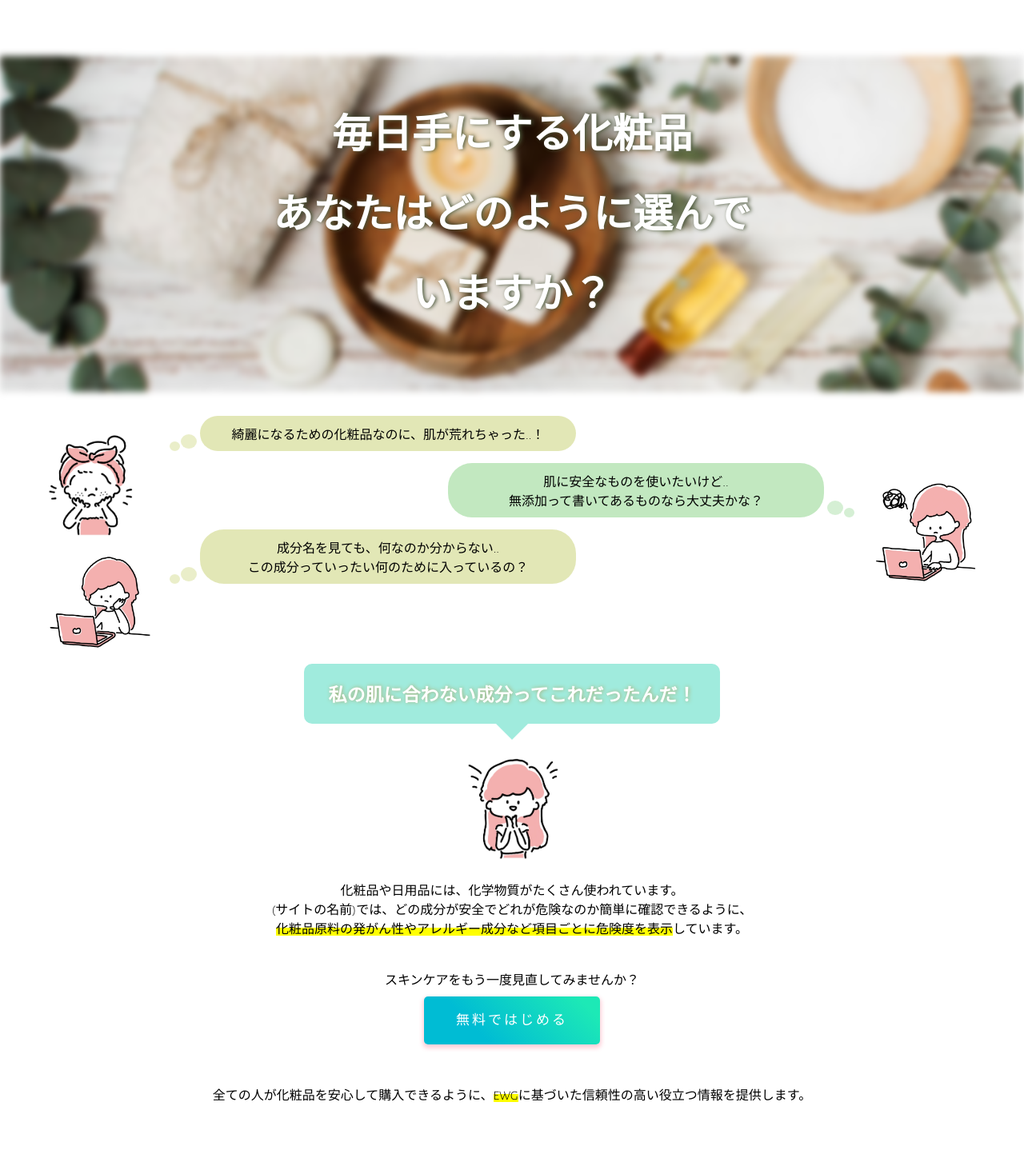
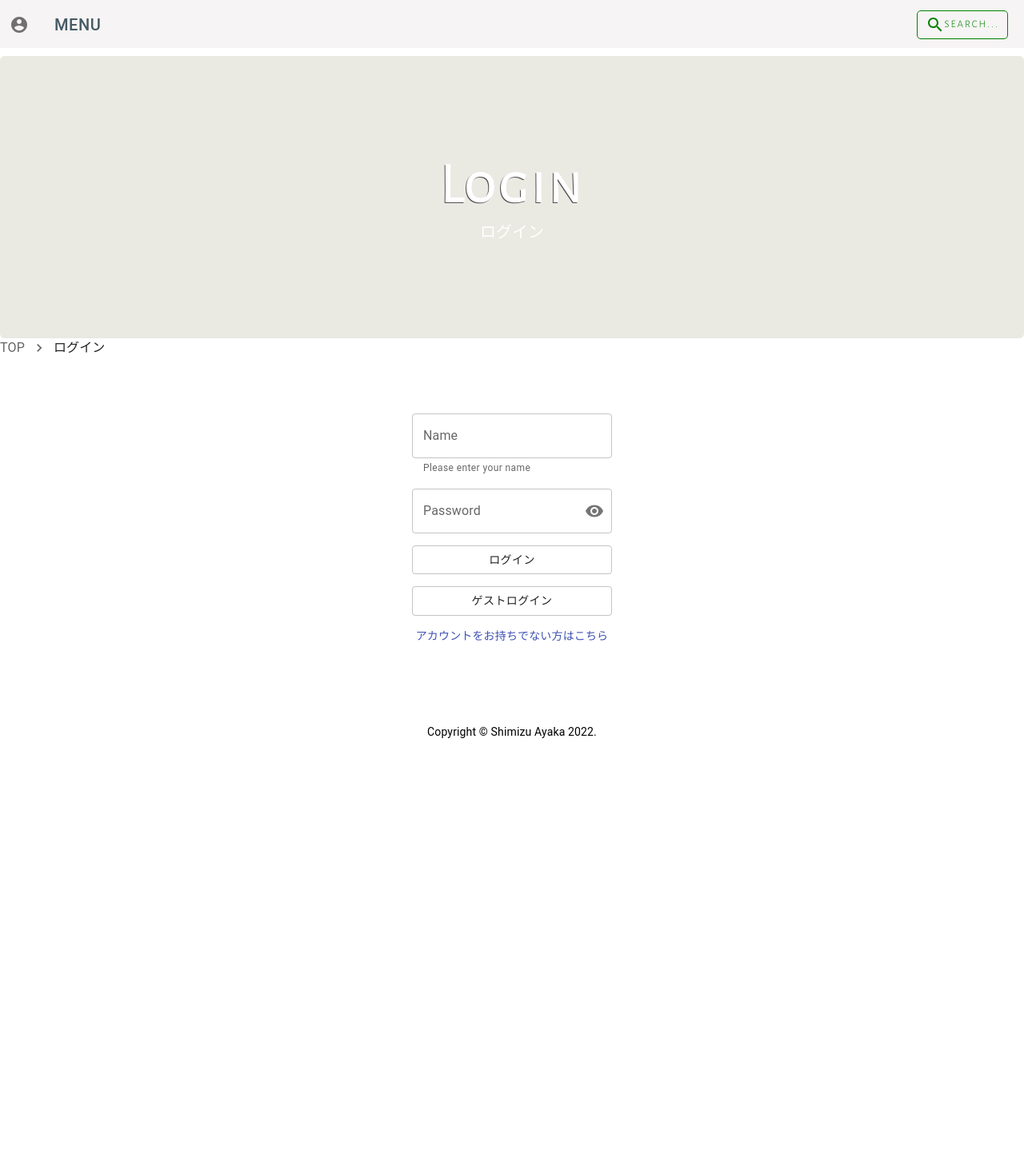
Before and after one commit to shimizu0623/cosmetic_app, a React (Create React App) app in the folder frontend/: page /login in a window 1280 px wide. Shown: the top 1448 px of the page at 80% size. After the commit the page ends 955 px from the top, so only its background shows below. Built offline with nearby package versions, Linux system fonts and the light colour scheme.

Commit message:
LoginBtnをコンポーネント化

```diff
--- a/frontend/src/App.jsx
+++ b/frontend/src/App.jsx
@@ -4,6 +4,7 @@ import { Footer } from './components/footer';
 import { TopPage } from './components/topPage';
 import { EWG } from './components/aboutEWG';
 import { LoginPage } from './components/loginPage';
+import { Outlet } from "react-router-dom";
 
 import './style.css'
 import './img/Whiteday2020-09.JPG';
@@ -27,21 +28,25 @@ const App = () =>{
   return (
     <>
 
-      {/* <Header
+      <Header
         onClickMenu={onClickMenu}
         onClickSearch={onClickSearch}
-      /> */}
+      />
+
+      <Outlet />
       {/* <LoginPage /> */}
 
 
-      <TopPage
+      {/* <TopPage
         webName={webName}
       />
 
 
       <EWG
         webName={webName}
-      />
+      /> */}
+
+
 
       <Footer />
 
--- a/frontend/src/components/aboutEWG.jsx
+++ b/frontend/src/components/aboutEWG.jsx
@@ -1,7 +1,5 @@
 import React from 'react';
-import Button from '@mui/material/Button';
-import { makeStyles } from '@material-ui/core/styles';
-
+import { LoginBtn } from './loginBtn';
 
 import EWGLogo from "../img/EWG-logo.jpeg"
 import Level from "../img/level.PNG"
@@ -11,21 +9,8 @@ import ModerateHazard from "../img/level_ModerateHazard.PNG"
 import HighHazard from "../img/level_HighHazard.PNG"
 
 
-const useStyles = makeStyles({
-  root: {
-    background: 'linear-gradient(45deg, #00bcd4 30%, #1de9b6 90%)',
-    border: 0,
-    borderRadius: 3,
-    boxShadow: '0 3px 5px 2px rgba(255, 105, 135, .3)',
-    height: 60,
-    padding: '0 30px',
-  },
-});
-
-
 export const EWG = (props) => {
     const {webName} = props;
-    const classes = useStyles();
 
 
     return(
@@ -49,24 +34,26 @@ export const EWG = (props) => {
             <img src={Hazard} id="Hazard_img"  alt="Hazard_img" />
             <p>EWG等級は、数字が低ければ低いほど有害性の低い安全な成分となっています。</p>
             <p>つまり、<span>1が最も安全で、10が最も危険</span>ということをを示しています。</p>
-              <div className='level_Hazard'>
+                <div className='level_LowHazard'>
                   <img src={LowHazard} id="LowHazard_img"  alt="LowHazard_img" />
                   <p>1~2等級 → 有害性が低い成分（緑色）</p>
+                </div>
+                <div className='level_ModerateHazard'>
                   <img src={ModerateHazard} id="ModerateHazard_img"  alt="ModerateHazard_img" />
                   <p>3~6等級 → 有害性が普通の成分（黄色）</p>
+                </div>
+                <div className='level_HighHazard'>
                   <img src={HighHazard} id="HighHazard_img"  alt="HighHazard_img" />
                   <p>7~10等級 → 有害性が高い成分（赤色）</p>
                 </div>
             <p>「EWG Green等級」は、1~2等級の安全性が高い等級のことです。</p>
             <p>{webName}では、EWG等級を表示し、消費者の皆様がより安心安全に製品を選ぶことができるようにサポート致します。</p>
 
-            <div className='loginBtn'>
-              <Button className={classes.root}>無料ではじめる</Button>
+            <div className='LoginBtn'>
+            <LoginBtn />
             </div>
 
-
         </div>
-
         </>
     )
 }
--- /dev/null
+++ b/frontend/src/components/loginBtn.jsx
@@ -0,0 +1,37 @@
+import React from 'react';
+import Button from '@mui/material/Button';
+import { makeStyles } from '@material-ui/core/styles';
+import { Link as RouterLink } from "react-router-dom";
+
+
+const useStyles = makeStyles({
+  root: {
+    fontSize: '17px',
+    color: 'white',
+    letterSpacing: '3px',
+    margin: '10px auto',
+    padding: '10px 40px',
+    height: 60,
+    maxWidth: '300px',
+    background: 'linear-gradient(45deg, #00bcd4 30%, #1de9b6 90%)',
+    border: 0,
+    borderRadius: 5,
+    boxShadow: '0 3px 5px 2px rgba(255, 105, 135, .3)',
+  },
+});
+
+export const LoginBtn = () => {
+    const classes = useStyles();
+
+
+    return(
+        <>
+            <Button
+              className={classes.root}
+              component={RouterLink}
+              to="/login">
+            無料ではじめる
+            </Button>
+        </>
+    )
+}
--- a/frontend/src/components/loginPage.jsx
+++ b/frontend/src/components/loginPage.jsx
@@ -8,8 +8,26 @@ import InputAdornment from '@mui/material/InputAdornment';
 import FormControl from '@mui/material/FormControl';
 import Visibility from '@mui/icons-material/Visibility';
 import VisibilityOff from '@mui/icons-material/VisibilityOff';
+import { Button } from "@material-ui/core";
+import Breadcrumbs from '@mui/material/Breadcrumbs';
+import Typography from '@mui/material/Typography';
+import Stack from '@mui/material/Stack';
+import NavigateNextIcon from '@mui/icons-material/NavigateNext';
+import Link from '@material-ui/core/Link';
+import { Link as RouterLink } from "react-router-dom";
+
+
 
 export const LoginPage = () => {
+
+    const breadcrumbs = [
+      <Link underline="hover" key="1" color="inherit" component={RouterLink} to='/'>
+        TOP
+      </Link>,
+      <Typography key="2" color="text.primary">
+      ログイン
+      </Typography>,
+    ];
 
     const [values, setValues] = React.useState({
         amount: '',
@@ -36,13 +54,34 @@ export const LoginPage = () => {
 
       const formStyle = {
           width:'250px',
-          marginBottom:'20px',
+          marginBottom:'15px',
+      }
+
+      const styleLoginForm = {
+        margin: '70px auto',
+
       }
 
 
     return(
     <>
-    <div className='loginForm'>
+
+    <section className='PageTop'>
+      <h1>Login</h1>
+      <p>ログイン</p>
+    </section>
+
+    <Stack spacing={2} >
+      <Breadcrumbs
+      separator={<NavigateNextIcon fontSize="small" />}
+      aria-label="breadcrumb"
+      className='StyleLink'
+      >
+      {breadcrumbs}
+      </Breadcrumbs>
+    </Stack>
+
+    <div className='LoginForm' style={styleLoginForm}>
         <Box>
         <TextField
             style={formStyle}
@@ -73,14 +112,34 @@ export const LoginPage = () => {
             label="Password"
           />
         </FormControl>
-        {/* <Box>
-        <TextField
-            style={formStyle}
-            helperText="Please enter your name"
-            id="demo-helper-text-aligned"
-            label="birth"
-        />
-        </Box> */}
+        <Box>
+        <Button
+          style={formStyle}
+          variant="outlined"
+          to="/sign-in"
+        >
+          ログイン
+        </Button>
+        </Box>
+        <Box>
+        <Button
+          style={formStyle}
+          variant="outlined"
+          to="/sign-in"
+        >
+          ゲストログイン
+        </Button>
+        </Box>
+        <Link
+        component="button"
+        variant="body2"
+        onClick={() => {
+          console.info("I'm a button.");
+        }}
+        >
+        アカウントをお持ちでない方はこちら
+        </Link>
+
     </div>
     </>
     )
--- a/frontend/src/components/topPage.jsx
+++ b/frontend/src/components/topPage.jsx
@@ -1,26 +1,17 @@
 import React from 'react';
-import Button from '@mui/material/Button';
-import { makeStyles } from '@material-ui/core/styles';
+import { LoginBtn } from './loginBtn';
+
 import trouble_face_img from '../img/trouble_face.jpg';
 import thinking_img from '../img/thinking.jpg';
 import use_pc_img from '../img/use_pc.jpg';
 import smile_img from '../img/smile.jpg';
+import { EWG } from "./aboutEWG";
 
-const useStyles = makeStyles({
-    root: {
-      background: 'linear-gradient(45deg, #00bcd4 30%, #1de9b6 90%)',
-      border: 0,
-      borderRadius: 3,
-      boxShadow: '0 3px 5px 2px rgba(255, 105, 135, .3)',
-      height: 60,
-      padding: '0 30px',
-    },
-  });
+
 
 
 export const TopPage = (props) => {
     const {webName} = props;
-    const classes = useStyles();
 
 
     return(
@@ -47,23 +38,19 @@ export const TopPage = (props) => {
                     <p>この成分っていったい何のために入っているの？</p>
                 </div>
                     <h3>私の肌に合わない成分ってこれだったんだ！</h3>
-                    <div className='triangle'></div>
+                    <div className='Triangle'></div>
                     <img src={smile_img} id='smile_img' alt="smile_img" />
-            <div className=''>
+            <div>
                 <p>化粧品や日用品には、化学物質がたくさん使われています。</p>
                 <p>{webName}では、どの成分が安全でどれが危険なのか簡単に確認できるように、</p>
                 <p><span>化粧品原料の発がん性やアレルギー成分など項目ごとに危険度を表示</span>しています。</p>
+                <p>スキンケアをもう一度見直してみませんか？</p>
             </div>
-            <div className='loginBtn' >
-                <p>スキンケアをもう一度見直してみませんか？</p>
-                <Button className={classes.root}>無料ではじめる</Button>
-            </div>
+                <LoginBtn />
                 <p>全ての人が化粧品を安心して購入できるように、<span>EWG</span>に基づいた信頼性の高い役立つ情報を提供します。</p>
         </div>
 
-        {/* 成分ページ完成したら、ここにイメージ写真をいれる */}
-
-
+        <EWG />
 
         </>
     );
--- a/frontend/src/index.js
+++ b/frontend/src/index.js
@@ -1,7 +1,9 @@
 import React from 'react';
 import ReactDom from 'react-dom';
 import App from "./App";
-import {LoginPage} from "./components/loginPage";
+import { TopPage } from "./components/topPage";
+import { EWG } from "./components/aboutEWG";
+import { LoginPage } from "./components/loginPage";
 
 import {
   BrowserRouter,
@@ -15,6 +17,19 @@ ReactDom.render(
       <Routes>
         <Route path='/' element={<App />}>
           <Route
+              path='/'
+              element={<TopPage />}
+              // element={<EWG />}
+            />
+          <Route
+              path='/login'
+              element={<LoginPage />}
+            />
+          <Route
+              path='/login'
+              element={<LoginPage />}
+            />
+          <Route
               path='/login'
               element={<LoginPage />}
             />
--- a/frontend/src/style.css
+++ b/frontend/src/style.css
@@ -1,3 +1,15 @@
+@media screen and (max-width: 959px) {
+  /* 959px以下に適用されるCSS（タブレット用） */
+  body {
+  }
+}
+@media screen and (max-width: 480px) {
+  /* 480px以下に適用されるCSS（スマホ用） */
+  .PageTop {
+    width: 200px;
+  }
+}
+
 body {
   user-select: none;
   margin: auto;
@@ -25,8 +37,22 @@ header {
   color: green;
 }
 
+/* .LoginBtn button {
+  font-size: 17px;
+  color: white;
+  letter-spacing: 3px;
+  margin: 10px auto;
+  padding: 10px 40px;
+  height: 60;
+  max-width: 300px;
+  background: linear-gradient(45deg #00bcd4 30% #1de9b6 90%);
+  border: 0;
+  border-radius: 5;
+  box-shadow: 0 3px 5px 2px rgba(255 105 135 0.3);
+} */
+
 .header_search button:hover,
-.loginBtn button:hover {
+.LoginBtn button:hover {
   border-color: green;
   background-color: rgba(205, 226, 168, 0.612);
 }
@@ -42,22 +68,30 @@ header {
   line-height: 60px;
 }
 
-.loginBtn {
-  margin: 40px 0;
+.PageTop {
+  background-color: rgba(225, 224, 213, 0.694);
+  max-width: 1400px;
+  margin: 70px auto 0;
+  padding: 120px 1px;
+  border-radius: 6px;
 }
 
-.loginBtn button {
+.PageTop h1 {
   color: white;
-  letter-spacing: 3px;
-  padding: 10px 40px;
-  border-radius: 5px;
-  max-width: 300px;
-  margin: 10px auto;
-  font-size: 17px;
+  font-size: 70px;
+  text-shadow: -1px 1px 0 rgb(81, 78, 78);
+  letter-spacing: 4px;
+  font-weight: bold;
+  margin: 0 auto;
 }
 
-img {
-  margin: 20px auto;
+.PageTop p {
+  color: white;
+  font-size: 20px;
+}
+
+.StyleLink {
+  margin: 10px auto 0 10px;
 }
 
 .topImage {
@@ -86,27 +120,48 @@ img {
 #smile_img {
   height: 130px;
   width: auto;
-  margin-top: 0;
+  margin: 0 0 20px 0;
 }
 
 #EWGlevel_img {
-  height: 50px;
+  height: 90px;
   width: auto;
   margin: 10px 0;
 }
 
 #EWG-logo_img {
-  height: 120px;
+  height: 160px;
   width: auto;
   margin: 0;
 }
-#Hazard_img,
+
+#Hazard_img {
+  height: 90px;
+  width: auto;
+  margin: 0;
+}
+
 #LowHazard_img,
 #ModerateHazard_img,
 #HighHazard_img {
-  height: 80px;
+  display: inline-block;
+  height: 90px;
   width: auto;
-  margin: 0;
+  margin: 0px auto;
+  vertical-align: bottom;
+}
+
+.level_LowHazard p,
+.level_ModerateHazard p,
+.level_HighHazard p {
+  display: inline-block;
+  line-height: 70px;
+  padding-left: 20px;
+}
+.level_LowHazard,
+.level_ModerateHazard,
+.level_HighHazard {
+  margin: 10px;
 }
 
 .balloonLeft {
@@ -175,6 +230,11 @@ img {
   margin: 50px auto;
 }
 
+.topMain p {
+  margin: 0;
+  padding: 0;
+}
+
 .topIconLeft {
   position: absolute;
   left: -200px;
@@ -185,10 +245,6 @@ img {
   position: absolute;
   right: -200px;
   top: 20px;
-}
-.topMain p {
-  margin: 0;
-  padding: 0;
 }
 
 .aboutEWG,
@@ -241,7 +297,7 @@ h3 {
   border-radius: 10px;
 }
 
-.triangle {
+.Triangle {
   width: 0;
   height: 0;
   margin: 0 auto;
```
Lines whose indentation alone changed are shown as unchanged.
